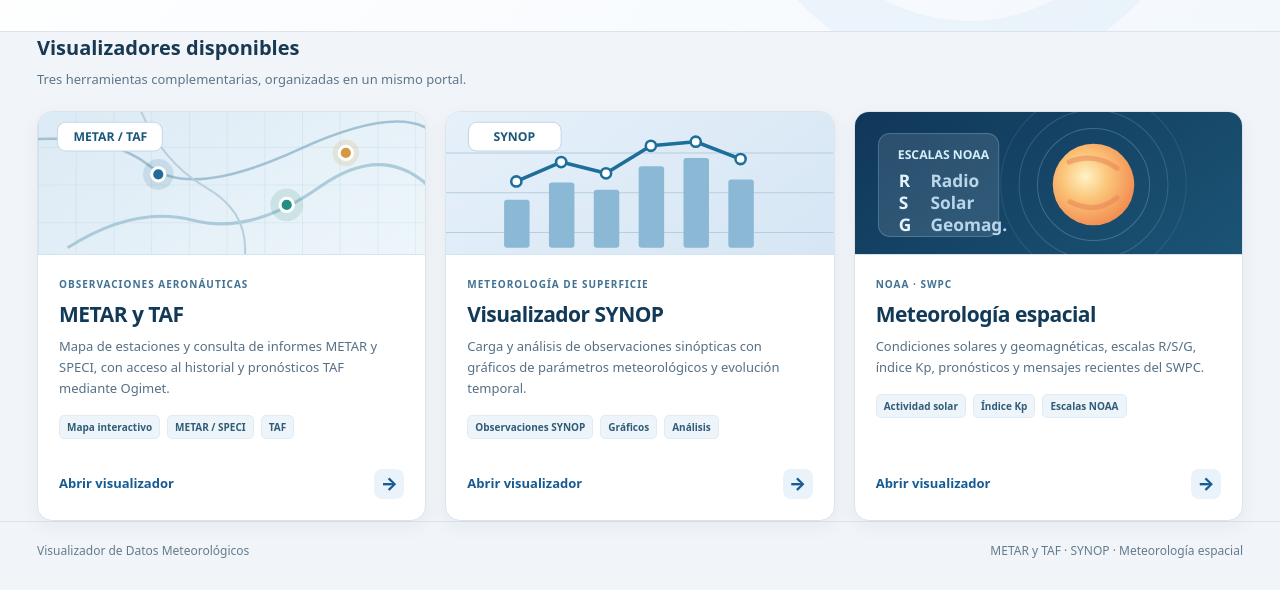
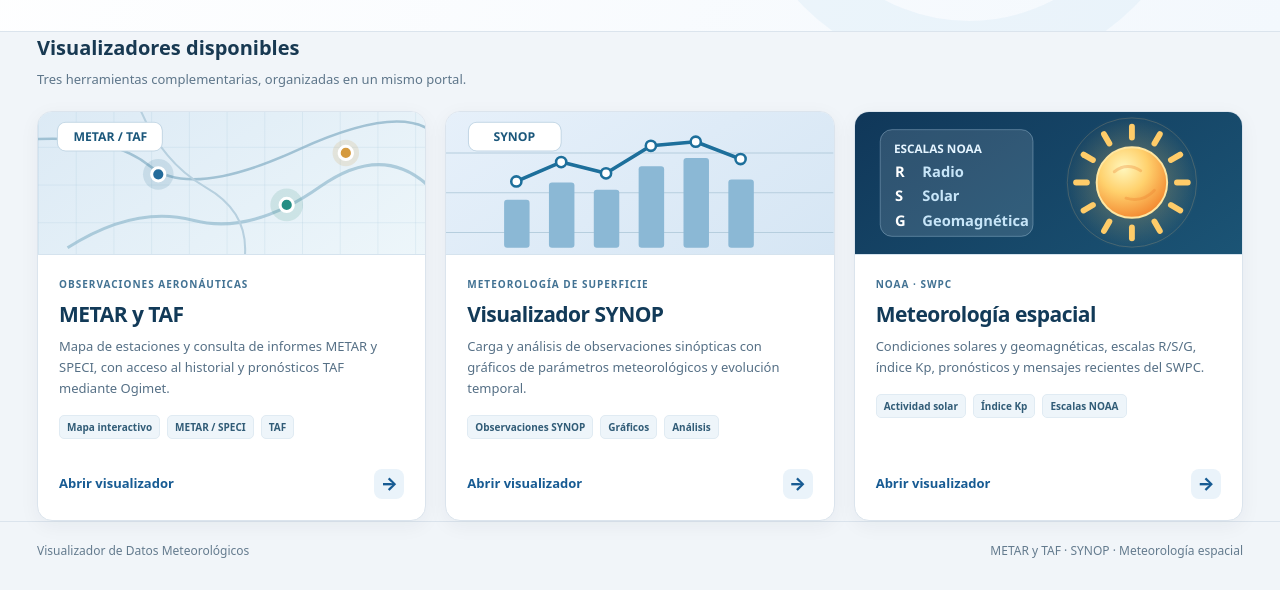
Before and after one commit to mauricioNico/visualizadorMeteorologico, a plain HTML site: page index.html in a window 1280 px wide. Shown: the part 354-944 px from the top of the page. Drawn offline with Linux system fonts and the light colour scheme.

Commit message:
fix: ajustar escalas NOAA y reemplazar icono solar en portada

```diff
--- a/index.html
+++ b/index.html
@@ -138,19 +138,53 @@
 
       <a class="tool-card" href="space-weather.html" aria-label="Abrir visualizador de meteorología espacial">
         <div class="illustration space" aria-hidden="true">
-          <svg viewBox="0 0 380 145" preserveAspectRatio="xMidYMid slice">
-            <defs><radialGradient id="sun" cx=".4" cy=".4" r=".65"><stop offset="0" stop-color="#fff3c4"/><stop offset=".45" stop-color="#fbc377"/><stop offset="1" stop-color="#f28a50"/></radialGradient></defs>
-            <circle cx="234" cy="74" r="55" stroke="#d8eefa" stroke-width="1" fill="none" opacity=".22"/>
-            <circle cx="234" cy="74" r="73" stroke="#d8eefa" stroke-width="1" fill="none" opacity=".16"/>
-            <circle cx="234" cy="74" r="91" stroke="#d8eefa" stroke-width="1" fill="none" opacity=".1"/>
-            <circle cx="234" cy="74" r="40" fill="url(#sun)"/>
-            <path d="M210 52 Q235 42 257 58 M211 91 Q236 104 257 87" fill="none" stroke="#e68255" opacity=".5" stroke-width="5" stroke-linecap="round"/>
-            <rect x="23" y="24" width="118" height="101" rx="11" fill="#ffffff" fill-opacity=".11" stroke="#d0eaff" stroke-opacity=".25"/>
-            <text x="42" y="49" fill="#d4eefa" font-size="12" font-family="Segoe UI,Arial,sans-serif" font-weight="800">ESCALAS NOAA</text>
-            <g font-size="17" font-family="Segoe UI,Arial,sans-serif" font-weight="800">
-              <text x="43" y="76" fill="#e5f5ff">R</text><text x="74" y="76" fill="#b9d6eb">Radio</text>
-              <text x="43" y="98" fill="#e5f5ff">S</text><text x="74" y="98" fill="#b9d6eb">Solar</text>
-              <text x="43" y="120" fill="#e5f5ff">G</text><text x="74" y="120" fill="#b9d6eb">Geomag.</text>
+          <svg viewBox="0 0 380 145" preserveAspectRatio="xMidYMid meet" xmlns="http://www.w3.org/2000/svg">
+            <defs>
+              <radialGradient id="solar-disk" cx="38%" cy="30%" r="72%">
+                <stop offset="0%" stop-color="#fff7bc"/>
+                <stop offset="48%" stop-color="#ffd16d"/>
+                <stop offset="100%" stop-color="#f38a32"/>
+              </radialGradient>
+              <radialGradient id="solar-glow">
+                <stop offset="0%" stop-color="#ffcd65" stop-opacity=".40"/>
+                <stop offset="100%" stop-color="#ffcd65" stop-opacity="0"/>
+              </radialGradient>
+            </defs>
+
+            <!-- Tarjeta de escalas: texto íntegramente dentro del rectángulo. -->
+            <rect x="18" y="18" width="156" height="109" rx="12"
+                  fill="#ffffff" fill-opacity=".12" stroke="#cde9fb" stroke-opacity=".32"/>
+            <text x="32" y="42" fill="#e4f4ff" font-size="12" font-family="Segoe UI,Arial,sans-serif" font-weight="800">ESCALAS NOAA</text>
+            <g font-family="Segoe UI,Arial,sans-serif" font-size="15" font-weight="750">
+              <text x="33" y="66" fill="#ffffff">R</text>
+              <text x="61" y="66" fill="#c7e5f8">Radio</text>
+              <text x="33" y="91" fill="#ffffff">S</text>
+              <text x="61" y="91" fill="#c7e5f8">Solar</text>
+              <text x="33" y="116" fill="#ffffff">G</text>
+              <text x="61" y="116" fill="#c7e5f8">Geomagnética</text>
+            </g>
+
+            <!-- Sol con disco y rayos bien definidos; sin confundirlo con un planeta. -->
+            <g transform="translate(275 72)">
+              <circle r="69" fill="url(#solar-glow)"/>
+              <circle r="66" fill="none" stroke="#fbc77e" stroke-opacity=".20"/>
+              <g stroke="#ffcc69" stroke-width="6" stroke-linecap="round">
+                <line x1="0" y1="-46" x2="0" y2="-57"/>
+                <line x1="0" y1="-46" x2="0" y2="-57" transform="rotate(30)"/>
+                <line x1="0" y1="-46" x2="0" y2="-57" transform="rotate(60)"/>
+                <line x1="0" y1="-46" x2="0" y2="-57" transform="rotate(90)"/>
+                <line x1="0" y1="-46" x2="0" y2="-57" transform="rotate(120)"/>
+                <line x1="0" y1="-46" x2="0" y2="-57" transform="rotate(150)"/>
+                <line x1="0" y1="-46" x2="0" y2="-57" transform="rotate(180)"/>
+                <line x1="0" y1="-46" x2="0" y2="-57" transform="rotate(210)"/>
+                <line x1="0" y1="-46" x2="0" y2="-57" transform="rotate(240)"/>
+                <line x1="0" y1="-46" x2="0" y2="-57" transform="rotate(270)"/>
+                <line x1="0" y1="-46" x2="0" y2="-57" transform="rotate(300)"/>
+                <line x1="0" y1="-46" x2="0" y2="-57" transform="rotate(330)"/>
+              </g>
+              <circle r="36" fill="url(#solar-disk)" stroke="#ffe6a1" stroke-width="2"/>
+              <path d="M-18 -11 Q-5 -21 9 -12 M-6 16 Q11 21 23 8"
+                    fill="none" stroke="#e97829" stroke-width="3" stroke-linecap="round" opacity=".30"/>
             </g>
           </svg>
         </div>
```
